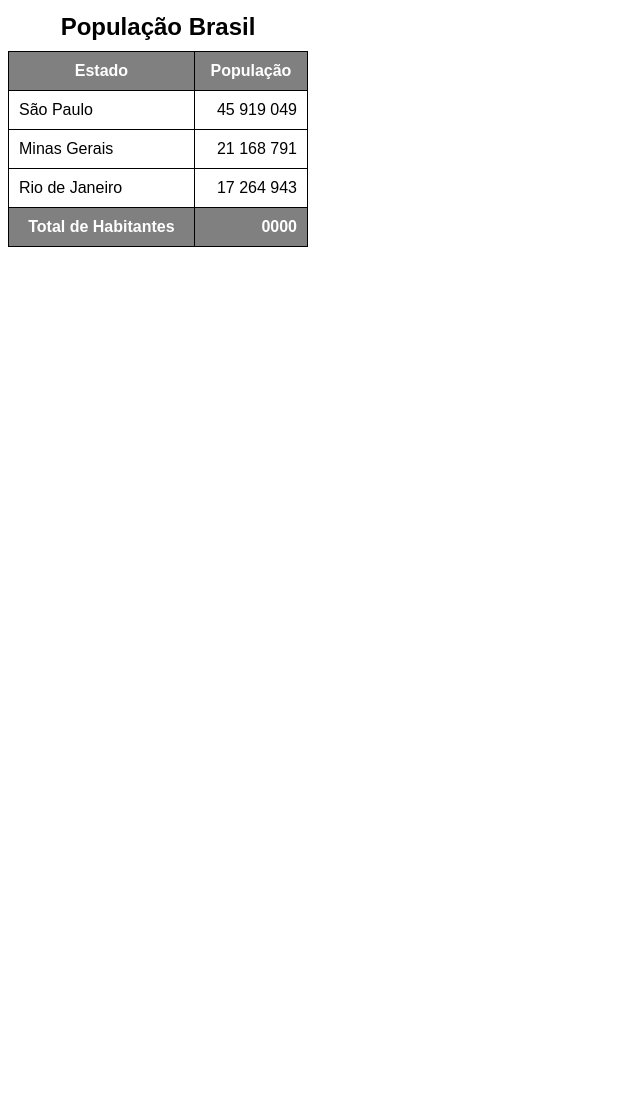
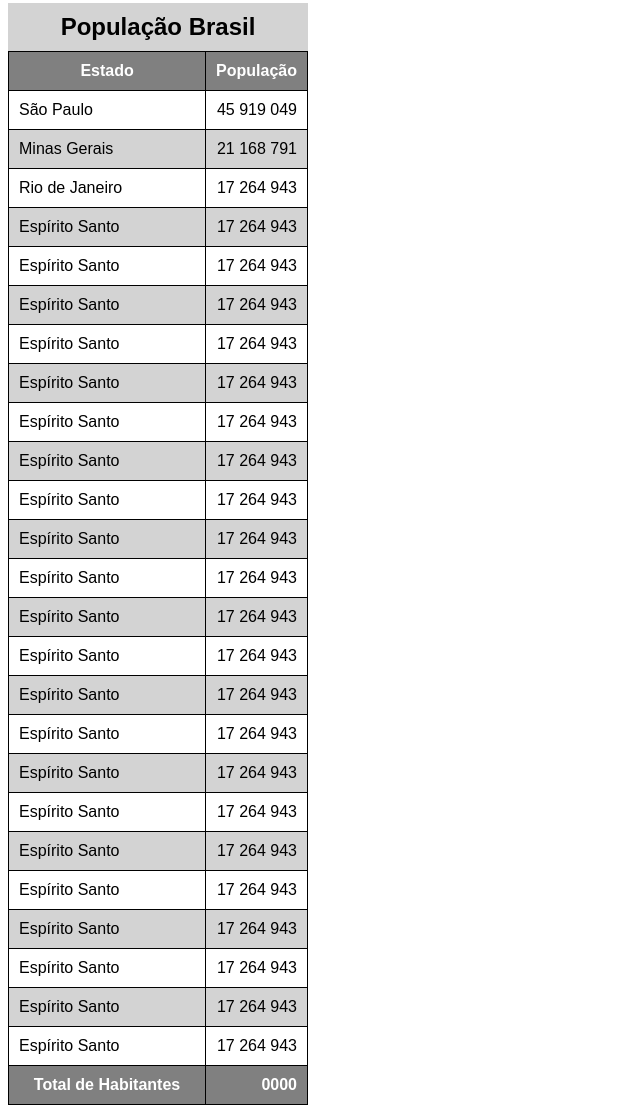
Before and after one commit to mandre-dev/html-css, a plain HTML site: page exercicios/ex023/tabela002.html in a window 1280 px wide. Shown: the part 77-1190 px from the top of the page, without its empty margins (0-640 px from the left). Before the commit the page ends 800 px from the top, so only its background shows below. Drawn offline with Linux system fonts and the light colour scheme.

Commit message:
atualizado

```diff
--- a/exercicios/ex023/tabela002.html
+++ b/exercicios/ex023/tabela002.html
@@ -14,19 +14,30 @@
         table{
             width: 300px;
             border-collapse: collapse;
+            position: relative;
+        }
 
+        thead > tr > th {
+            position: sticky;
+            top: 0;
+            background-color: gray;
         }
 
         caption {
             font-size: 1.5em;
             font-weight: bold;
             padding: 10px;
+            background-color: lightgrey;
+        }
+
+        tbody > tr:nth-child(2n) { /* ou odd / even*/
+            background-color: lightgray;
+
         }
 
         td, th {
             border: 1px solid black;
             padding: 10px;
-
         }
 
         thead, tfoot {
@@ -62,8 +73,8 @@
             <caption>População Brasil</caption>
             <thead>
                 <tr>
-                    <th>Estado</th>
-                    <th>População</th>
+                    <th scope="col">Estado</th>
+                    <th scope="col" style="width: 50px;">População</th>
                 </tr>
             </thead>
             <tbody>
@@ -79,10 +90,98 @@
                     <td>Rio de Janeiro</td>
                     <td class="num">17 264 943</td>
                 </tr>
+                <tr>
+                    <td>Espírito Santo</td>
+                    <td class="num">17 264 943</td>
+                </tr>
+                <tr>
+                    <td>Espírito Santo</td>
+                    <td class="num">17 264 943</td>
+                </tr>
+                <tr>
+                    <td>Espírito Santo</td>
+                    <td class="num">17 264 943</td>
+                </tr>
+                <tr>
+                    <td>Espírito Santo</td>
+                    <td class="num">17 264 943</td>
+                </tr>
+                <tr>
+                    <td>Espírito Santo</td>
+                    <td class="num">17 264 943</td>
+                </tr>
+                <tr>
+                    <td>Espírito Santo</td>
+                    <td class="num">17 264 943</td>
+                </tr>
+                <tr>
+                    <td>Espírito Santo</td>
+                    <td class="num">17 264 943</td>
+                </tr>
+                <tr>
+                    <td>Espírito Santo</td>
+                    <td class="num">17 264 943</td>
+                </tr>
+                <tr>
+                    <td>Espírito Santo</td>
+                    <td class="num">17 264 943</td>
+                </tr>
+                <tr>
+                    <td>Espírito Santo</td>
+                    <td class="num">17 264 943</td>
+                </tr>
+                <tr>
+                    <td>Espírito Santo</td>
+                    <td class="num">17 264 943</td>
+                </tr>
+                <tr>
+                    <td>Espírito Santo</td>
+                    <td class="num">17 264 943</td>
+                </tr>
+                <tr>
+                    <td>Espírito Santo</td>
+                    <td class="num">17 264 943</td>
+                </tr>
+                <tr>
+                    <td>Espírito Santo</td>
+                    <td class="num">17 264 943</td>
+                </tr>
+                <tr>
+                    <td>Espírito Santo</td>
+                    <td class="num">17 264 943</td>
+                </tr>
+                <tr>
+                    <td>Espírito Santo</td>
+                    <td class="num">17 264 943</td>
+                </tr>
+                <tr>
+                    <td>Espírito Santo</td>
+                    <td class="num">17 264 943</td>
+                </tr>
+                <tr>
+                    <td>Espírito Santo</td>
+                    <td class="num">17 264 943</td>
+                </tr>
+                <tr>
+                    <td>Espírito Santo</td>
+                    <td class="num">17 264 943</td>
+                </tr>
+                <tr>
+                    <td>Espírito Santo</td>
+                    <td class="num">17 264 943</td>
+                </tr>
+                <tr>
+                    <td>Espírito Santo</td>
+                    <td class="num">17 264 943</td>
+                </tr>
+                <tr>
+                    <td>Espírito Santo</td>
+                    <td class="num">17 264 943</td>
+                </tr>
             </tbody>
             <tfoot>
                     <tr>
-                        <th>Total de Habitantes</th>
+                        <th scope="row">Total de Habitantes</th>
                         <td class="num"><strong>0000</strong></td>
                     </tr>
             </tfoot>
```
